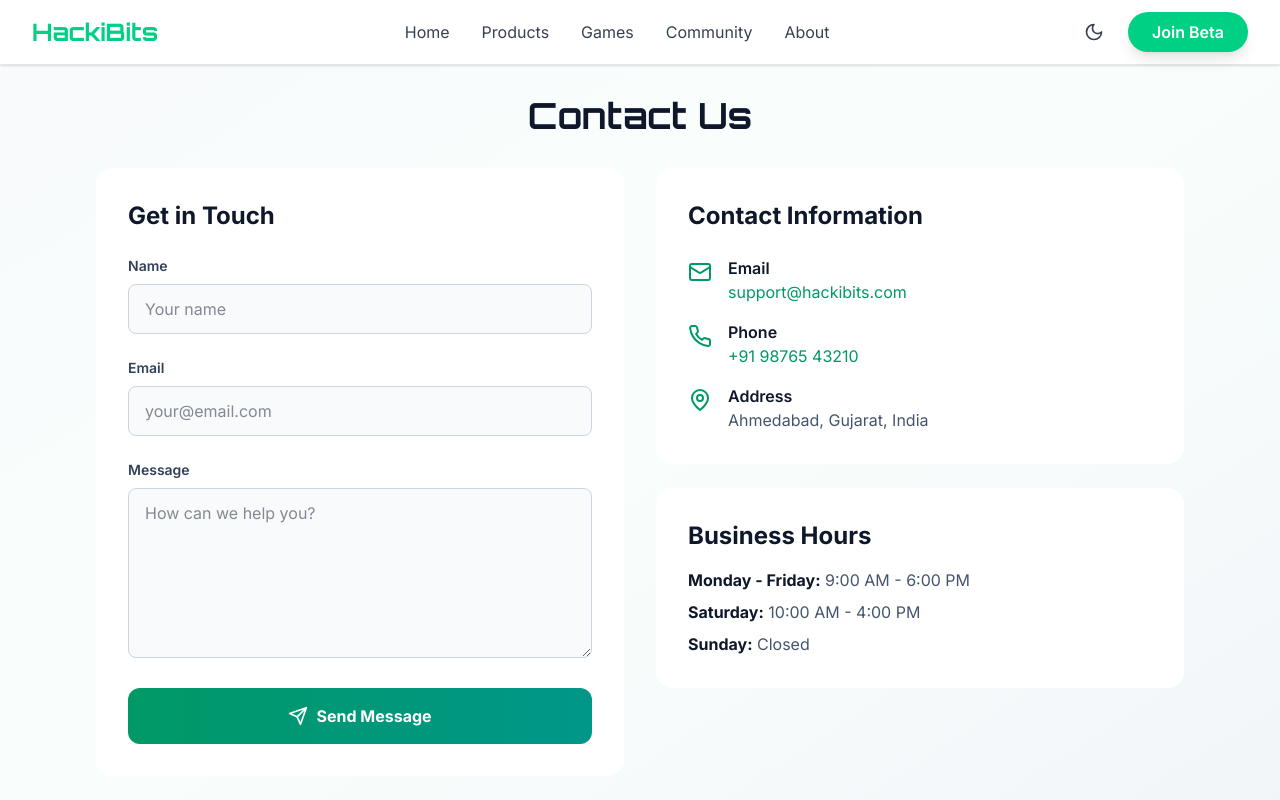
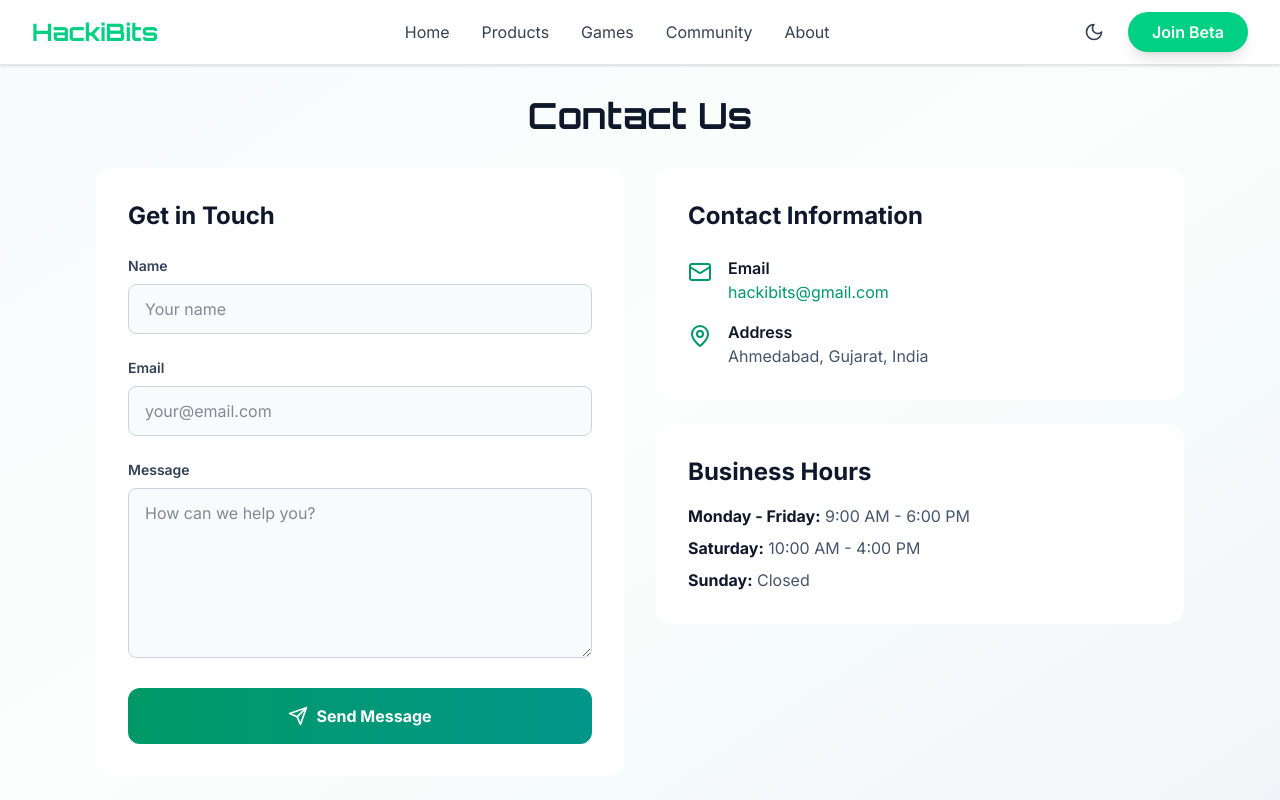
Before and after one commit to ciphersigma/Hackibits, a Next.js app in the folder frontend/: page /contact in a window 1280 px wide. Shown: the top 800 px of the page. Built offline with nearby package versions, Linux system fonts and the light colour scheme; no server answers.

Commit message:
Fix: Update contact email and connect form to backend

```diff
--- a/frontend/src/app/contact/page.tsx
+++ b/frontend/src/app/contact/page.tsx
@@ -1,7 +1,7 @@
 'use client';
 
 import { useState } from 'react';
-import { Mail, Phone, MapPin, Send } from 'lucide-react';
+import { Mail, MapPin, Send } from 'lucide-react';
 
 export default function Contact() {
   const [formData, setFormData] = useState({ name: '', email: '', message: '' });
@@ -9,9 +9,20 @@ export default function Contact() {
 
   const handleSubmit = async (e: React.FormEvent) => {
     e.preventDefault();
-    setSubmitted(true);
-    setTimeout(() => setSubmitted(false), 3000);
-    setFormData({ name: '', email: '', message: '' });
+    try {
+      const response = await fetch('http://localhost:5000/api/contact', {
+        method: 'POST',
+        headers: { 'Content-Type': 'application/json' },
+        body: JSON.stringify(formData)
+      });
+      if (response.ok) {
+        setSubmitted(true);
+        setTimeout(() => setSubmitted(false), 3000);
+        setFormData({ name: '', email: '', message: '' });
+      }
+    } catch (error) {
+      console.error('Error sending message:', error);
+    }
   };
 
   return (
@@ -85,15 +96,7 @@ export default function Contact() {
                   <Mail className="w-6 h-6 text-emerald-600 dark:text-emerald-400 mt-1" />
                   <div>
                     <p className="font-semibold text-slate-900 dark:text-white">Email</p>
-                    <a href="mailto:support@hackibits.com" className="text-emerald-600 dark:text-emerald-400 hover:underline">support@hackibits.com</a>
-                  </div>
-                </div>
-
-                <div className="flex items-start gap-4">
-                  <Phone className="w-6 h-6 text-emerald-600 dark:text-emerald-400 mt-1" />
-                  <div>
-                    <p className="font-semibold text-slate-900 dark:text-white">Phone</p>
-                    <a href="tel:+919876543210" className="text-emerald-600 dark:text-emerald-400 hover:underline">+91 98765 43210</a>
+                    <a href="mailto:hackibits@gmail.com" className="text-emerald-600 dark:text-emerald-400 hover:underline">hackibits@gmail.com</a>
                   </div>
                 </div>
 
```
